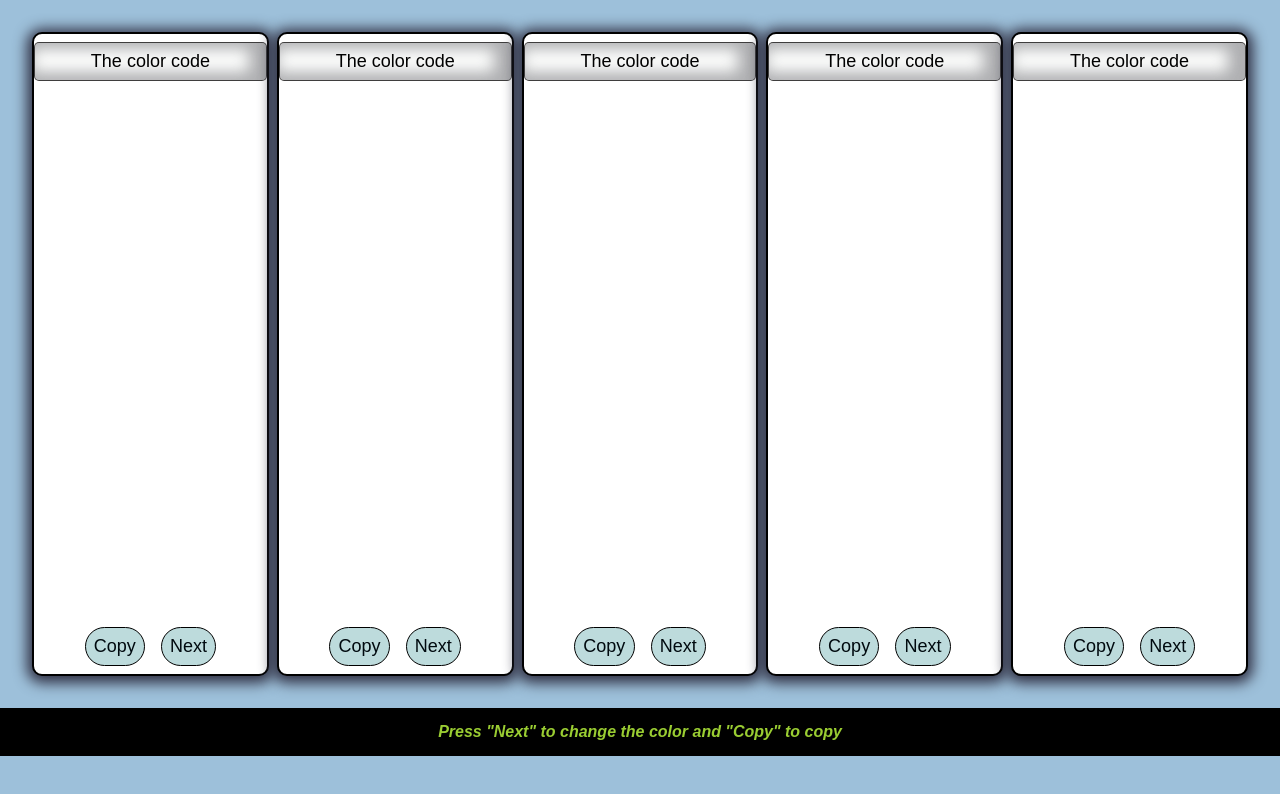
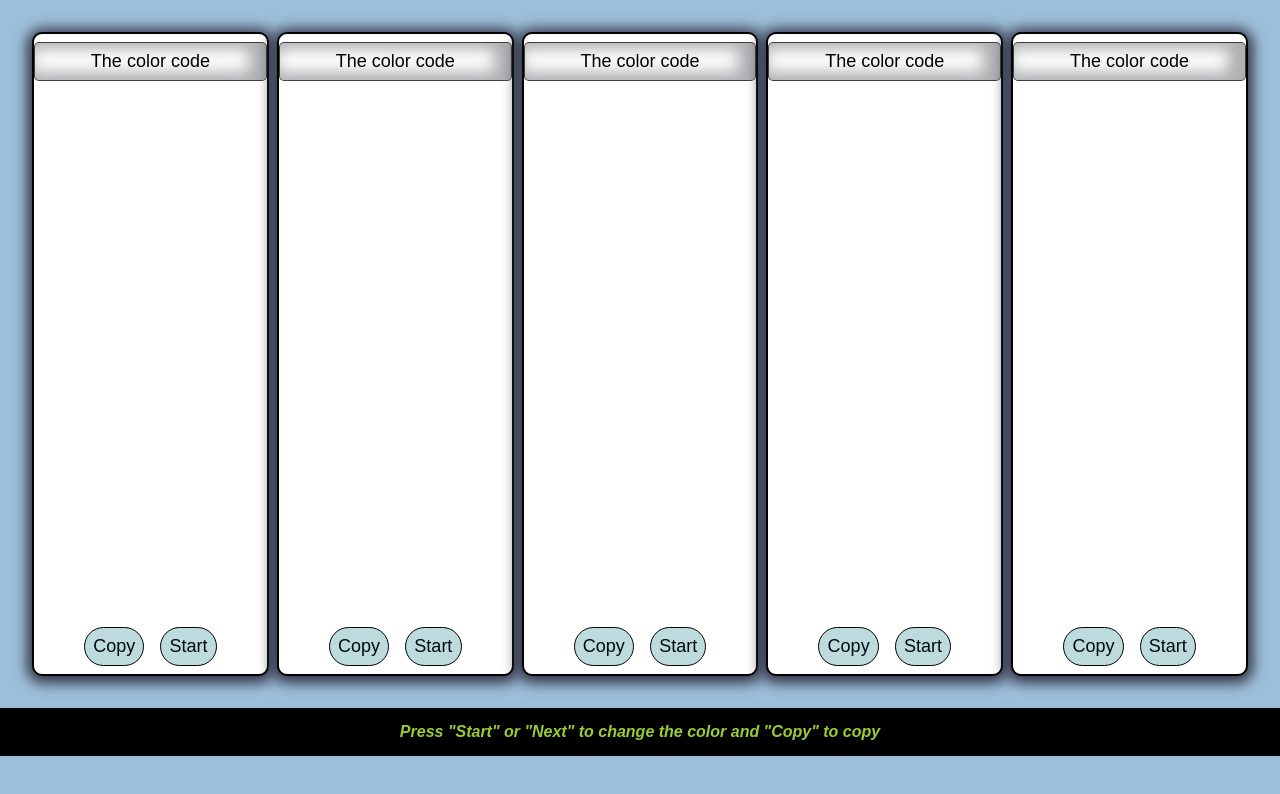
Before and after one commit to Rahul-aithal/Random_color_generator, a plain HTML site: page index.html in a window 1280 px wide. Drawn offline with Linux system fonts and the light colour scheme.

Commit message:
Change Next to Start

```diff
--- a/index.html
+++ b/index.html
@@ -18,7 +18,7 @@
             <!-- Controller buttons for copying and changing color -->
             <div class="controller">
                 <button class="Copy">Copy</button> <!-- Copy button -->
-                <button class="Next">Next</button> <!-- Next button -->
+                <button class="Next">Start</button> <!-- Next button -->
             </div>
         </div>
         <!-- Repeat the same structure for other color columns -->
@@ -26,33 +26,35 @@
             <div class="color-name">The color code</div>
             <div class="controller">
                 <button class="Copy">Copy</button>
-                <button class="Next">Next</button>
+                <button class="Next">Start</button>
             </div>
         </div>
         <div class="column three">
             <div class="color-name">The color code</div>
             <div class="controller">
                 <button class="Copy">Copy</button>
-                <button class="Next">Next</button>
+                <button class="Next">Start</button>
             </div>
         </div>
         <div class="column four">
             <div class="color-name">The color code</div>
             <div class="controller">
                 <button class="Copy">Copy</button>
-                <button class="Next">Next</button>
+                <button class="Next">Start</button>
             </div>
         </div>
         <div class="column five">
             <div class="color-name">The color code</div>
             <div class="controller">
                 <button class="Copy">Copy</button>
-                <button class="Next">Next</button>
+                <button class="Next">Start</button>
             </div>
         </div>
     </div>
     <!-- Instruction section -->
-    <div class="instruct">Press "Next" to change the color and "Copy" to copy</div>
+    <div class="instruct"><p>
+        Press "Start" or "Next" to change the color and "Copy" to copy
+    </p></div>
 </body>
 <script src="index.js"></script> <!-- Link to external JavaScript file -->
 
```
